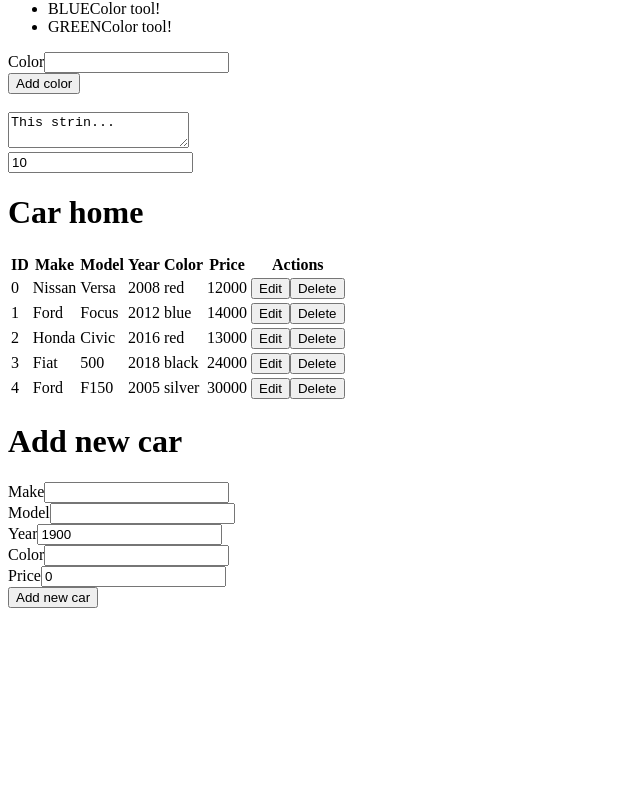
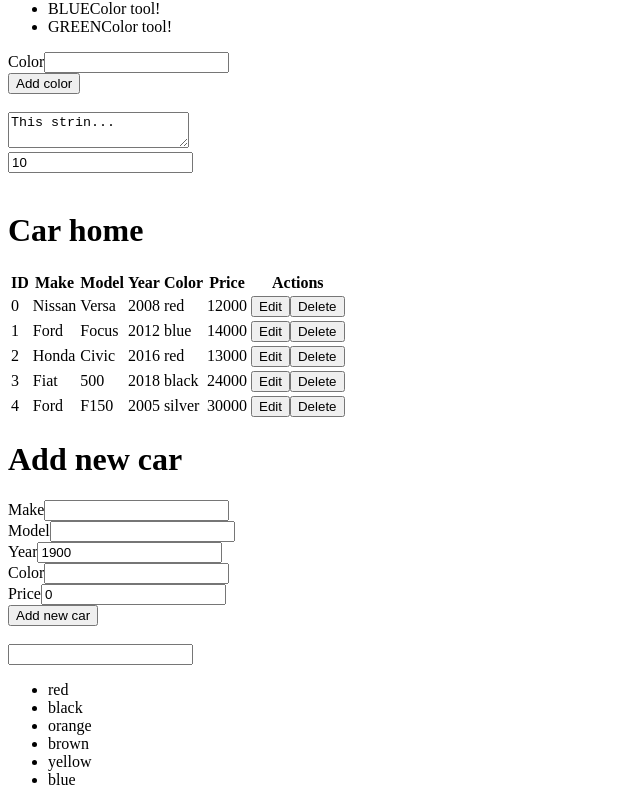
Before and after one commit to stephenhales/Angular-training, an Angular app in the folder demo-app/: page / in a window 1280 px wide. Shown: the part 208-1013 px from the top of the page, without its empty margins (0-640 px from the left). Before the commit the page ends 824 px from the top, so only its background shows below. Built offline with nearby package versions, Linux system fonts and the light colour scheme; data requests are answered from the project's data file.

Commit message:
demo-app - Add type-ahead search textbox that filters results based on what the user is typing while the user is typing

```diff
--- a/demo-app/db.json
+++ b/demo-app/db.json
@@ -40,5 +40,13 @@
       "price": "30000",
       "id": 4
     }
+  ],
+  "colors": [
+    { "id": 1, "name": "red" },
+    { "id": 2, "name": "black" },
+    { "id": 3, "name": "orange" },
+    { "id": 4, "name": "brown" },
+    { "id": 5, "name": "yellow" },
+    { "id": 6, "name": "blue" }
   ]
 }
--- a/demo-app/src/app/app.component.html
+++ b/demo-app/src/app/app.component.html
@@ -1,4 +1,5 @@
 <contact-form></contact-form>
 <br/>
 <color-home></color-home>
+<br/>
 <car-home></car-home>
--- a/demo-app/src/app/car-tool/car-tool.module.ts
+++ b/demo-app/src/app/car-tool/car-tool.module.ts
@@ -8,11 +8,12 @@ import { SharedModule } from '../shared/shared.module';
 import { CarFormComponent } from './components/car-form/car-form.component';
 import { ViewCarRowComponent } from './components/view-car-row/view-car-row.component';
 import { EditCarRowComponent } from './components/edit-car-row/edit-car-row.component';
+import { TypeaheadDemoComponent } from './components/typeahead-demo/typeahead-demo.component';
 
 
 @NgModule({
   declarations: [
-    CarHomeComponent, CarTableComponent, CarFormComponent, ViewCarRowComponent, EditCarRowComponent
+    CarHomeComponent, CarTableComponent, CarFormComponent, ViewCarRowComponent, EditCarRowComponent, TypeaheadDemoComponent
   ],
   imports: [
     CommonModule, ReactiveFormsModule, SharedModule,
--- a/demo-app/src/app/car-tool/components/car-home/car-home.component.html
+++ b/demo-app/src/app/car-tool/components/car-home/car-home.component.html
@@ -10,3 +10,6 @@
 </car-table>
 
 <car-form (submitCar)="doAddCar($event)"></car-form>
+
+<br/>
+<typeahead-demo></typeahead-demo>
--- /dev/null
+++ b/demo-app/src/app/car-tool/components/typeahead-demo/typeahead-demo.component.html
@@ -0,0 +1,5 @@
+<input type="text" [formControl]="colorSearchTextInput" (input)="doColorSearch()">
+
+<ul>
+  <li *ngFor="let color of colors$ | async">{{color}}</li>
+</ul>
--- /dev/null
+++ b/demo-app/src/app/car-tool/components/typeahead-demo/typeahead-demo.component.ts
@@ -0,0 +1,39 @@
+import { Component, OnInit } from '@angular/core';
+import { Observable, BehaviorSubject } from 'rxjs';
+import { switchMap, map, debounceTime } from 'rxjs/operators';
+import { HttpClient } from '@angular/common/http';
+import { FormControl } from '@angular/forms';
+
+interface Color {
+  id:  number;
+  name: string;
+}
+
+@Component({
+  selector: 'typeahead-demo',
+  templateUrl: './typeahead-demo.component.html',
+  styleUrls: ['./typeahead-demo.component.css']
+})
+export class TypeaheadDemoComponent implements OnInit {
+
+  colorSearchTextInput = new FormControl();
+
+  searchColors$ = new BehaviorSubject<string[]>([]);
+
+  colors$: Observable<string[]> = this.searchColors$.pipe(
+    debounceTime(500),
+    switchMap(searchColorText => this.httpClient
+      .get<Color[]>('http://localhost:4250/colors?name_like=' + searchColorText)),
+    map(colors => colors.map(color => color.name)),
+  );
+
+  constructor(private httpClient: HttpClient) { }
+
+  ngOnInit() {
+  }
+
+  doColorSearch() {
+    this.searchColors$.next(this.colorSearchTextInput.value);
+  }
+
+}
```
Also changed, not shown: demo-app/src/app/car-tool/utils/output.ts (added, +23 -0 lines), demo-app/src/app/car-tool/components/typeahead-demo/typeahead-demo.component.css (added), 1 other file (tests, documents, lock files or other folders).
